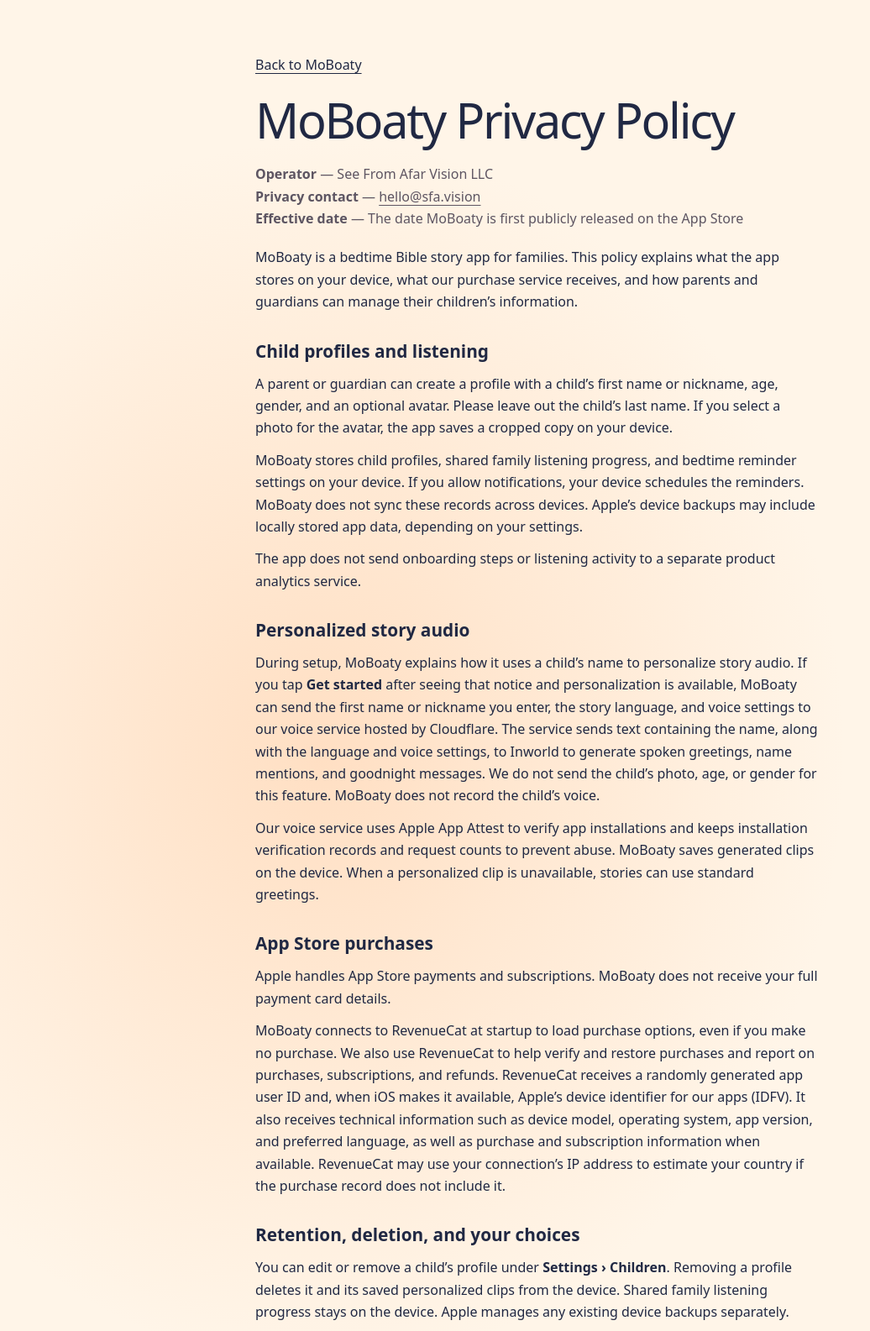
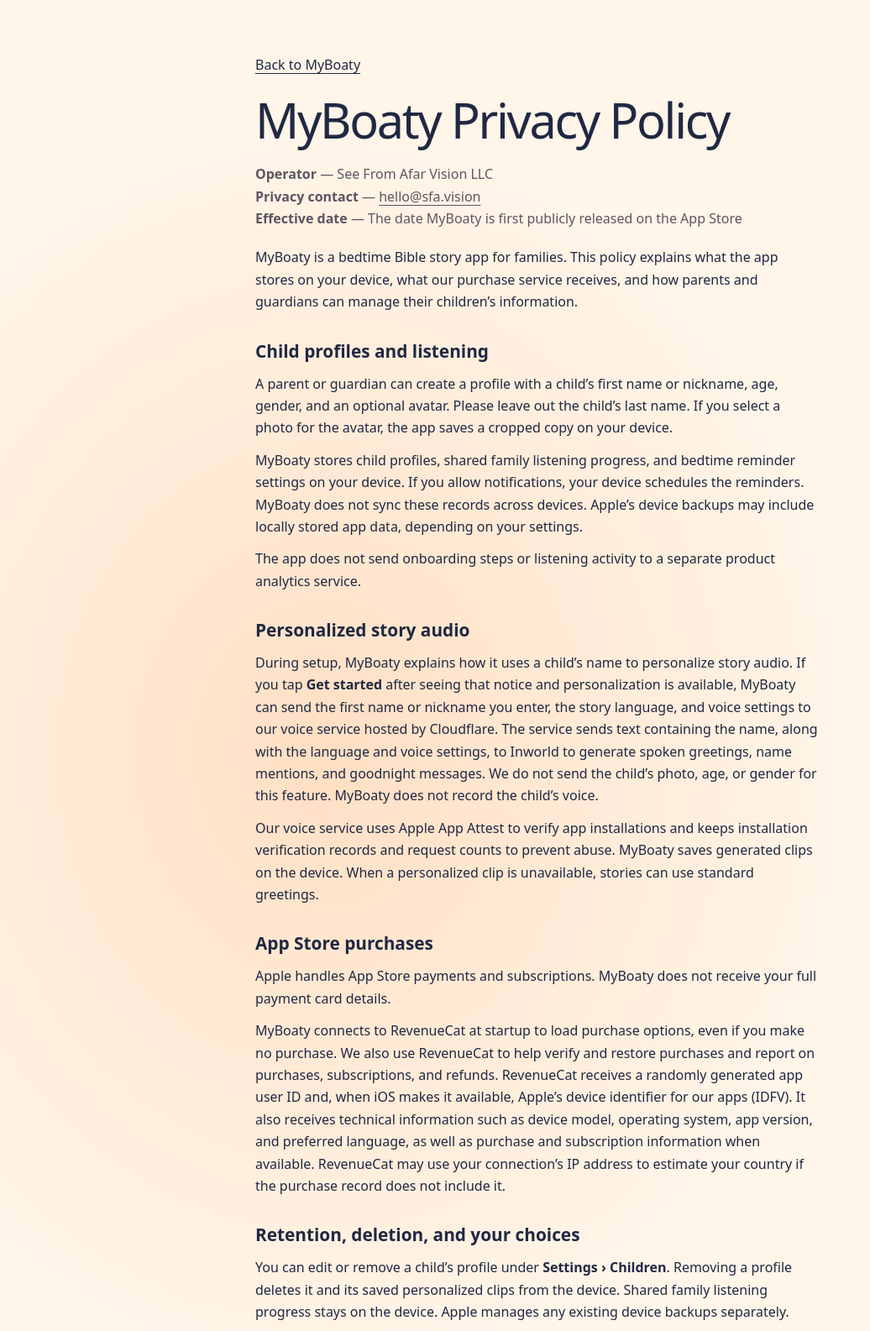
Before and after one commit to diffw/sfa_vision, a plain HTML site: page moboaty/privacy/index.html in a window 1280 px wide. Shown: the top 1585 px of the page at 84% size, without its empty margins (0-1036 px from the left). Drawn offline with Linux system fonts and the light colour scheme.

Commit message:
Rename displayed website brand to MyBoaty

```diff
--- a/moboaty/privacy/index.html
+++ b/moboaty/privacy/index.html
@@ -3,41 +3,41 @@
   <head>
     <meta charset="utf-8">
     <meta name="viewport" content="width=device-width, initial-scale=1">
-    <meta name="description" content="Learn how MoBoaty handles information and how parents and guardians can manage it.">
+    <meta name="description" content="Learn how MyBoaty handles information and how parents and guardians can manage it.">
     <meta name="theme-color" content="#fff5e8">
-    <title>MoBoaty Privacy Policy</title>
+    <title>MyBoaty Privacy Policy</title>
     <link rel="icon" href="../assets/app-icon.jpg" type="image/jpeg">
     <link rel="stylesheet" href="../styles.css">
   </head>
   <body>
     <main class="legal-document">
-      <a href="../">Back to MoBoaty</a>
-      <h1>MoBoaty Privacy Policy</h1>
+      <a href="../">Back to MyBoaty</a>
+      <h1>MyBoaty Privacy Policy</h1>
 
       <p class="legal-meta">
         <strong>Operator</strong> — See From Afar Vision LLC<br>
         <strong>Privacy contact</strong> — <a href="mailto:hello@sfa.vision">hello@sfa.vision</a><br>
-        <strong>Effective date</strong> — The date MoBoaty is first publicly released on the App Store
+        <strong>Effective date</strong> — The date MyBoaty is first publicly released on the App Store
       </p>
 
-      <p>MoBoaty is a bedtime Bible story app for families. This policy explains what the app stores on your device, what our purchase service receives, and how parents and guardians can manage their children’s information.</p>
+      <p>MyBoaty is a bedtime Bible story app for families. This policy explains what the app stores on your device, what our purchase service receives, and how parents and guardians can manage their children’s information.</p>
 
       <h2>Child profiles and listening</h2>
       <p>A parent or guardian can create a profile with a child’s first name or nickname, age, gender, and an optional avatar. Please leave out the child’s last name. If you select a photo for the avatar, the app saves a cropped copy on your device.</p>
 
-      <p>MoBoaty stores child profiles, shared family listening progress, and bedtime reminder settings on your device. If you allow notifications, your device schedules the reminders. MoBoaty does not sync these records across devices. Apple’s device backups may include locally stored app data, depending on your settings.</p>
+      <p>MyBoaty stores child profiles, shared family listening progress, and bedtime reminder settings on your device. If you allow notifications, your device schedules the reminders. MyBoaty does not sync these records across devices. Apple’s device backups may include locally stored app data, depending on your settings.</p>
 
       <p>The app does not send onboarding steps or listening activity to a separate product analytics service.</p>
 
       <h2>Personalized story audio</h2>
-      <p>During setup, MoBoaty explains how it uses a child’s name to personalize story audio. If you tap <strong>Get started</strong> after seeing that notice and personalization is available, MoBoaty can send the first name or nickname you enter, the story language, and voice settings to our voice service hosted by Cloudflare. The service sends text containing the name, along with the language and voice settings, to Inworld to generate spoken greetings, name mentions, and goodnight messages. We do not send the child’s photo, age, or gender for this feature. MoBoaty does not record the child’s voice.</p>
+      <p>During setup, MyBoaty explains how it uses a child’s name to personalize story audio. If you tap <strong>Get started</strong> after seeing that notice and personalization is available, MyBoaty can send the first name or nickname you enter, the story language, and voice settings to our voice service hosted by Cloudflare. The service sends text containing the name, along with the language and voice settings, to Inworld to generate spoken greetings, name mentions, and goodnight messages. We do not send the child’s photo, age, or gender for this feature. MyBoaty does not record the child’s voice.</p>
 
-      <p>Our voice service uses Apple App Attest to verify app installations and keeps installation verification records and request counts to prevent abuse. MoBoaty saves generated clips on the device. When a personalized clip is unavailable, stories can use standard greetings.</p>
+      <p>Our voice service uses Apple App Attest to verify app installations and keeps installation verification records and request counts to prevent abuse. MyBoaty saves generated clips on the device. When a personalized clip is unavailable, stories can use standard greetings.</p>
 
       <h2>App Store purchases</h2>
-      <p>Apple handles App Store payments and subscriptions. MoBoaty does not receive your full payment card details.</p>
+      <p>Apple handles App Store payments and subscriptions. MyBoaty does not receive your full payment card details.</p>
 
-      <p>MoBoaty connects to RevenueCat at startup to load purchase options, even if you make no purchase. We also use RevenueCat to help verify and restore purchases and report on purchases, subscriptions, and refunds. RevenueCat receives a randomly generated app user ID and, when iOS makes it available, Apple’s device identifier for our apps (IDFV). It also receives technical information such as device model, operating system, app version, and preferred language, as well as purchase and subscription information when available. RevenueCat may use your connection’s IP address to estimate your country if the purchase record does not include it.</p>
+      <p>MyBoaty connects to RevenueCat at startup to load purchase options, even if you make no purchase. We also use RevenueCat to help verify and restore purchases and report on purchases, subscriptions, and refunds. RevenueCat receives a randomly generated app user ID and, when iOS makes it available, Apple’s device identifier for our apps (IDFV). It also receives technical information such as device model, operating system, app version, and preferred language, as well as purchase and subscription information when available. RevenueCat may use your connection’s IP address to estimate your country if the purchase record does not include it.</p>
 
       <h2>Retention, deletion, and your choices</h2>
       <p>You can edit or remove a child’s profile under <strong>Settings › Children</strong>. Removing a profile deletes it and its saved personalized clips from the device. Shared family listening progress stays on the device. Apple manages any existing device backups separately.</p>
```
Also changed, not shown: moboaty/index.html (+4 -4 lines), moboaty/terms/index.html (+8 -8 lines).
